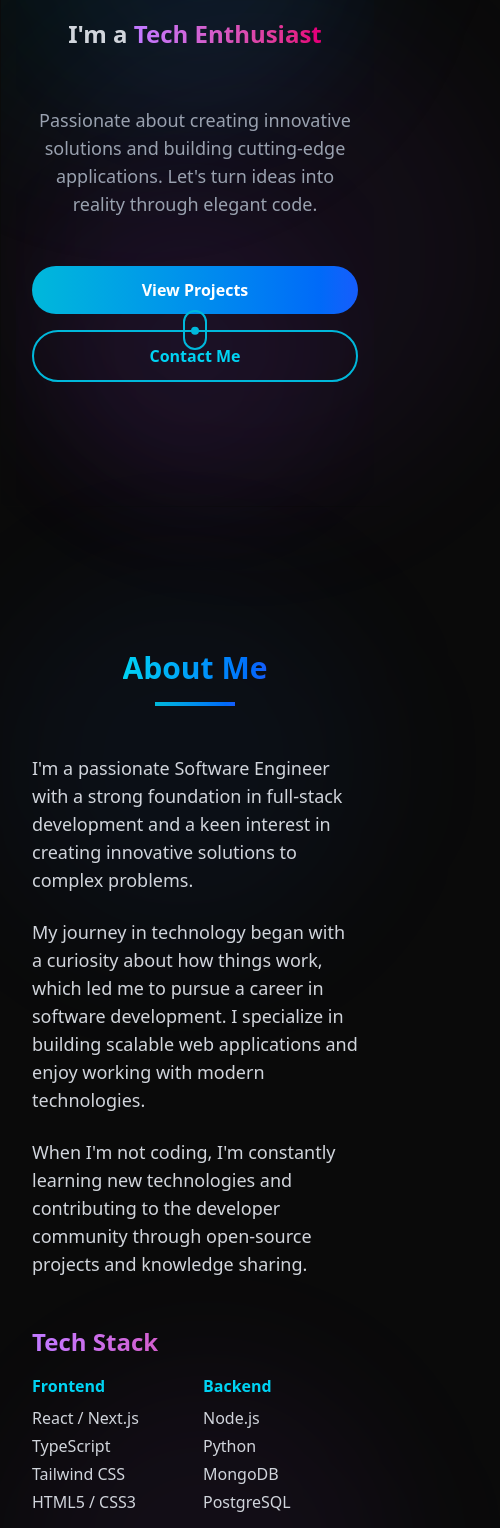
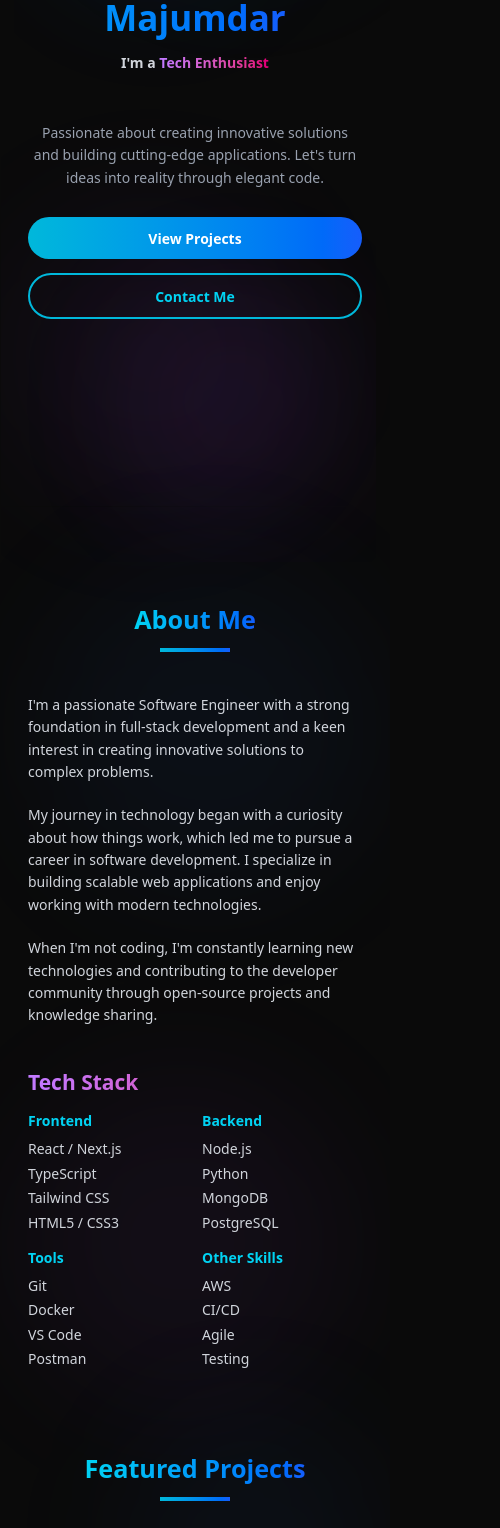
Before and after one commit to kisanms/portfolio-next, a Next.js app: page / in a window 390 px wide. Shown: the part 338-1866 px from the top of the page, 500 px wide, since content can reach past the window. Built offline with nearby package versions, Linux system fonts and the light colour scheme.

Commit message:
completed with warp AI

```diff
--- a/src/app/globals.css
+++ b/src/app/globals.css
@@ -3,6 +3,12 @@
 :root {
   --background: #0a0a0a;
   --foreground: #ededed;
+  --section-spacing-mobile: 3rem;
+  --section-spacing-tablet: 4rem;
+  --section-spacing-desktop: 5rem;
+  --container-padding-mobile: 1rem;
+  --container-padding-tablet: 2rem;
+  --container-padding-desktop: 2.5rem;
 }
 
 @theme inline {
@@ -12,25 +18,155 @@
   --font-mono: var(--font-geist-mono);
 }
 
+html {
+  font-size: 14px;
+}
+
+@media (min-width: 640px) {
+  html {
+    font-size: 15px;
+  }
+}
+
+@media (min-width: 1024px) {
+  html {
+    font-size: 16px;
+  }
+}
+
 body {
   background: var(--background);
   color: var(--foreground);
   font-family: var(--font-sans), Arial, Helvetica, sans-serif;
   overflow-x: hidden;
+  min-height: 100vh;
+  width: 100%;
+  text-rendering: optimizeSpeed;
 }
 
-/* Sci-fi background grid pattern */
+/* Responsive container */
+.container {
+  width: 100%;
+  padding-left: var(--container-padding-mobile);
+  padding-right: var(--container-padding-mobile);
+  margin-left: auto;
+  margin-right: auto;
+}
+
+@media (min-width: 640px) {
+  .container {
+    padding-left: var(--container-padding-tablet);
+    padding-right: var(--container-padding-tablet);
+    max-width: 640px;
+  }
+}
+
+@media (min-width: 768px) {
+  .container {
+    max-width: 768px;
+  }
+}
+
+@media (min-width: 1024px) {
+  .container {
+    padding-left: var(--container-padding-desktop);
+    padding-right: var(--container-padding-desktop);
+    max-width: 1024px;
+  }
+}
+
+@media (min-width: 1280px) {
+  .container {
+    max-width: 1280px;
+  }
+}
+
+@media (min-width: 1536px) {
+  .container {
+    max-width: 1536px;
+  }
+}
+
+/* Section spacing */
+section {
+  padding-top: var(--section-spacing-mobile);
+  padding-bottom: var(--section-spacing-mobile);
+}
+
+@media (min-width: 640px) {
+  section {
+    padding-top: var(--section-spacing-tablet);
+    padding-bottom: var(--section-spacing-tablet);
+  }
+}
+
+@media (min-width: 1024px) {
+  section {
+    padding-top: var(--section-spacing-desktop);
+    padding-bottom: var(--section-spacing-desktop);
+  }
+}
+
+/* Responsive typography */
+h1 {
+  font-size: clamp(2.5rem, 8vw, 4rem);
+  line-height: 1.1;
+}
+
+h2 {
+  font-size: clamp(1.8rem, 5vw, 2.5rem);
+  line-height: 1.2;
+}
+
+h3 {
+  font-size: clamp(1.5rem, 4vw, 2rem);
+  line-height: 1.3;
+}
+
+p {
+  font-size: clamp(1rem, 3vw, 1.125rem);
+  line-height: 1.6;
+}
+
+/* Sci-fi background grid pattern - responsive */
 .bg-grid-pattern {
   background-image:
     linear-gradient(rgba(10, 10, 10, 0.8) 1px, transparent 1px),
     linear-gradient(90deg, rgba(10, 10, 10, 0.8) 1px, transparent 1px);
-  background-size: 40px 40px;
+  background-size: clamp(20px, 5vw, 40px) clamp(20px, 5vw, 40px);
   background-position: center center;
+}
+
+/* Responsive background blur elements */
+.bg-blur-xs {
+  width: clamp(150px, 30vw, 300px);
+  height: clamp(150px, 30vw, 300px);
+}
+
+.bg-blur-sm {
+  width: clamp(200px, 40vw, 400px);
+  height: clamp(200px, 40vw, 400px);
+}
+
+.bg-blur-md {
+  width: clamp(250px, 50vw, 500px);
+  height: clamp(250px, 50vw, 500px);
+}
+
+.bg-blur-lg {
+  width: clamp(300px, 60vw, 600px);
+  height: clamp(300px, 60vw, 600px);
 }
 
 /* Custom scrollbar */
 ::-webkit-scrollbar {
-  width: 10px;
+  width: 8px;
+}
+
+@media (min-width: 640px) {
+  ::-webkit-scrollbar {
+    width: 10px;
+  }
 }
 
 ::-webkit-scrollbar-track {
@@ -61,3 +197,34 @@ body {
 .animate-pulse-slow {
   animation: pulse 3s cubic-bezier(0.4, 0, 0.6, 1) infinite;
 }
+
+/* Responsive utilities */
+.responsive-grid {
+  display: grid;
+  grid-template-columns: repeat(auto-fit, minmax(280px, 1fr));
+  gap: 1.5rem;
+}
+
+.responsive-grid-sm {
+  display: grid;
+  grid-template-columns: repeat(auto-fit, minmax(240px, 1fr));
+  gap: 1rem;
+}
+
+@media (max-width: 639px) {
+  .hide-mobile {
+    display: none !important;
+  }
+}
+
+@media (min-width: 640px) and (max-width: 1023px) {
+  .hide-tablet {
+    display: none !important;
+  }
+}
+
+@media (min-width: 1024px) {
+  .hide-desktop {
+    display: none !important;
+  }
+}
--- a/src/app/layout.tsx
+++ b/src/app/layout.tsx
@@ -19,6 +19,13 @@ export const metadata: Metadata = {
   keywords: ["developer", "portfolio", "software engineer", "web developer", "tech"],
   authors: [{ name: "Kisan Majumdar" }],
   creator: "Kisan Majumdar",
+  manifest: "/manifest.json",
+  openGraph: {
+    title: "Kisan Majumdar | Portfolio",
+    description: "Software Engineer & Tech Enthusiast - Portfolio showcasing projects, skills, and achievements",
+    type: "website",
+    locale: "en_US",
+  },
 };
 
 export const viewport: Viewport = {
@@ -26,6 +33,9 @@ export const viewport: Viewport = {
   width: "device-width",
   initialScale: 1,
   maximumScale: 5,
+  minimumScale: 1,
+  userScalable: true,
+  viewportFit: "cover",
 };
 
 export default function RootLayout({
@@ -34,22 +44,60 @@ export default function RootLayout({
   children: React.ReactNode;
 }>) {
   return (
-    <html lang="en" className="dark scroll-smooth">
+    <html
+      lang="en"
+      className="dark scroll-smooth"
+      style={{ scrollBehavior: 'smooth' }}
+    >
       <body
-        className={`${geistSans.variable} ${geistMono.variable} antialiased bg-black text-gray-100 min-h-screen`}
+        className={`${geistSans.variable} ${geistMono.variable} antialiased bg-black text-gray-100 min-h-screen touch-manipulation`}
       >
         <div className="bg-grid-pattern bg-fixed min-h-screen">
           {/* Background decorative elements */}
           <div className="absolute inset-0 bg-[radial-gradient(ellipse_at_center,_var(--tw-gradient-stops))] from-blue-900/20 via-black to-black z-[-1]"></div>
-          <div className="absolute top-0 right-0 w-[500px] h-[500px] bg-cyan-500/5 rounded-full blur-3xl z-[-1]"></div>
-          <div className="absolute bottom-0 left-0 w-[500px] h-[500px] bg-purple-500/5 rounded-full blur-3xl z-[-1]"></div>
+          <div className="absolute top-0 right-0 bg-cyan-500/5 rounded-full blur-3xl z-[-1] bg-blur-lg"></div>
+          <div className="absolute bottom-0 left-0 bg-purple-500/5 rounded-full blur-3xl z-[-1] bg-blur-lg"></div>
 
           {/* Main content */}
           <Navbar />
-          <main className="relative z-10 mx-auto max-w-7xl px-4 pt-16 sm:px-6 lg:px-8">
-            {children}
+          <main className="relative z-10 pt-16">
+            <div className="container mx-auto">
+              {children}
+            </div>
           </main>
+
+          {/* Back to top button - hidden on large screens, visible on scroll */}
+          <a
+            href="#"
+            className="fixed bottom-4 right-4 z-50 bg-gradient-to-r from-cyan-500 to-blue-600 p-2 rounded-full shadow-lg opacity-0 invisible md:hidden transition-all duration-300 transform translate-y-4 hover:scale-110 scroll-visible"
+            aria-label="Back to top"
+            id="back-to-top"
+          >
+            <svg xmlns="http://www.w3.org/2000/svg" className="h-6 w-6 text-white" fill="none" viewBox="0 0 24 24" stroke="currentColor">
+              <path strokeLinecap="round" strokeLinejoin="round" strokeWidth={2} d="M5 15l7-7 7 7" />
+            </svg>
+          </a>
         </div>
+
+        {/* Script for back-to-top button visibility */}
+        <script dangerouslySetInnerHTML={{
+          __html: `
+            document.addEventListener('DOMContentLoaded', function() {
+              const backToTop = document.getElementById('back-to-top');
+              if (backToTop) {
+                window.addEventListener('scroll', function() {
+                  if (window.scrollY > 300) {
+                    backToTop.classList.remove('opacity-0', 'invisible', 'translate-y-4');
+                    backToTop.classList.add('opacity-100', 'visible', 'translate-y-0');
+                  } else {
+                    backToTop.classList.add('opacity-0', 'invisible', 'translate-y-4');
+                    backToTop.classList.remove('opacity-100', 'visible', 'translate-y-0');
+                  }
+                });
+              }
+            });
+          `
+        }} />
       </body>
     </html>
   );
--- a/src/components/sections/About.tsx
+++ b/src/components/sections/About.tsx
@@ -40,7 +40,7 @@ const About = () => {
             className="space-y-6"
           >
             <p className="text-gray-300 text-lg">
-              I'm a passionate Software Engineer with a strong foundation in full-stack development
+              I&apos;m a passionate Software Engineer with a strong foundation in full-stack development
               and a keen interest in creating innovative solutions to complex problems.
             </p>
             <p className="text-gray-300 text-lg">
@@ -49,7 +49,7 @@ const About = () => {
               building scalable web applications and enjoy working with modern technologies.
             </p>
             <p className="text-gray-300 text-lg">
-              When I'm not coding, I'm constantly learning new technologies and contributing
+              When I&apos;m not coding, I&apos;m constantly learning new technologies and contributing
               to the developer community through open-source projects and knowledge sharing.
             </p>
           </motion.div>
--- a/src/components/sections/Hero.tsx
+++ b/src/components/sections/Hero.tsx
@@ -3,8 +3,6 @@ import { useState, useEffect } from "react";
 import { motion } from "framer-motion";
 
 const Hero = () => {
-  const [text, setText] = useState("");
-  const fullText = "Software Engineer";
   const [currentWordIndex, setCurrentWordIndex] = useState(0);
   const techWords = [
     "Full Stack Developer",
@@ -13,20 +11,6 @@ const Hero = () => {
     "Software Engineer"
   ];
 
-  // Typing animation effect
-  useEffect(() => {
-    let currentIndex = 0;
-    const intervalId = setInterval(() => {
-      setText(fullText.slice(0, currentIndex));
-      currentIndex++;
-      if (currentIndex > fullText.length) {
-        currentIndex = 0;
-      }
-    }, 100);
-
-    return () => clearInterval(intervalId);
-  }, []);
-
   // Rotating words effect
   useEffect(() => {
     const wordInterval = setInterval(() => {
@@ -34,25 +18,25 @@ const Hero = () => {
     }, 3000);
 
     return () => clearInterval(wordInterval);
-  }, []);
+  }, [techWords.length]);
 
   return (
     <section className="min-h-screen flex items-center justify-center relative overflow-hidden">
       {/* Animated background elements */}
       <div className="absolute inset-0 z-0">
-        <div className="absolute top-20 left-10 w-72 h-72 bg-blue-500/10 rounded-full blur-3xl animate-pulse-slow"></div>
-        <div className="absolute bottom-20 right-10 w-72 h-72 bg-purple-500/10 rounded-full blur-3xl animate-pulse-slow"></div>
+        <div className="absolute top-10 md:top-20 left-5 md:left-10 bg-blue-500/10 rounded-full blur-3xl animate-pulse-slow bg-blur-md"></div>
+        <div className="absolute bottom-10 md:bottom-20 right-5 md:right-10 bg-purple-500/10 rounded-full blur-3xl animate-pulse-slow bg-blur-md"></div>
       </div>
 
-      <div className="relative z-10 text-center px-4">
+      <div className="container relative z-10 text-center">
         <motion.div
           initial={{ opacity: 0, y: 20 }}
           animate={{ opacity: 1, y: 0 }}
           transition={{ duration: 0.8 }}
         >
-          <h1 className="text-4xl md:text-6xl font-bold mb-6">
+          <h1 className="font-bold mb-4 md:mb-6">
             <span className="text-transparent bg-clip-text bg-gradient-to-r from-cyan-400 to-blue-600">
-              Hello, I'm Kisan Majumdar
+              Hello, I&apos;m Kisan Majumdar
             </span>
           </h1>
         </motion.div>
@@ -61,9 +45,9 @@ const Hero = () => {
           initial={{ opacity: 0, y: 20 }}
           animate={{ opacity: 1, y: 0 }}
           transition={{ duration: 0.8, delay: 0.2 }}
-          className="text-2xl md:text-4xl font-semibold mb-8 h-14"
+          className="font-semibold mb-6 md:mb-8 min-h-[3.5rem]"
         >
-          <span className="text-gray-300">I'm a </span>
+          <span className="text-gray-300">I&apos;m a </span>
           <span className="text-transparent bg-clip-text bg-gradient-to-r from-purple-400 to-pink-600">
             {techWords[currentWordIndex]}
           </span>
@@ -73,10 +57,10 @@ const Hero = () => {
           initial={{ opacity: 0, y: 20 }}
           animate={{ opacity: 1, y: 0 }}
           transition={{ duration: 0.8, delay: 0.4 }}
-          className="text-gray-400 text-lg md:text-xl max-w-2xl mx-auto mb-12"
+          className="text-gray-400 max-w-2xl mx-auto mb-8 md:mb-12"
         >
           Passionate about creating innovative solutions and building cutting-edge applications.
-          Let's turn ideas into reality through elegant code.
+          Let&apos;s turn ideas into reality through elegant code.
         </motion.p>
 
         <motion.div
@@ -87,36 +71,36 @@ const Hero = () => {
         >
           <a
             href="#projects"
-            className="px-8 py-3 bg-gradient-to-r from-cyan-500 to-blue-600 rounded-full text-white font-semibold hover:from-cyan-600 hover:to-blue-700 transition-all duration-300 transform hover:scale-105"
+            className="px-6 sm:px-8 py-3 bg-gradient-to-r from-cyan-500 to-blue-600 rounded-full text-white font-semibold hover:from-cyan-600 hover:to-blue-700 transition-all duration-300 transform hover:scale-105"
           >
             View Projects
           </a>
           <a
             href="#contact"
-            className="px-8 py-3 bg-transparent border-2 border-cyan-500 rounded-full text-cyan-400 font-semibold hover:bg-cyan-500/10 transition-all duration-300 transform hover:scale-105"
+            className="px-6 sm:px-8 py-3 bg-transparent border-2 border-cyan-500 rounded-full text-cyan-400 font-semibold hover:bg-cyan-500/10 transition-all duration-300 transform hover:scale-105"
           >
             Contact Me
           </a>
         </motion.div>
 
-        {/* Scroll indicator */}
+        {/* Scroll indicator - hide on small mobile screens */}
         <motion.div
           initial={{ opacity: 0 }}
           animate={{ opacity: 1 }}
           transition={{ duration: 0.8, delay: 1 }}
-          className="absolute bottom-8 left-1/2 transform -translate-x-1/2"
+          className="absolute bottom-4 sm:bottom-8 left-1/2 transform -translate-x-1/2 hidden sm:block"
         >
-          <div className="w-6 h-10 border-2 border-cyan-500 rounded-full flex justify-center p-1">
+          <div className="w-5 h-9 sm:w-6 sm:h-10 border-2 border-cyan-500 rounded-full flex justify-center p-1">
             <motion.div
               animate={{
-                y: [0, 12, 0],
+                y: [0, 10, 0],
               }}
               transition={{
                 duration: 1.5,
                 repeat: Infinity,
                 repeatType: "loop",
               }}
-              className="w-2 h-2 bg-cyan-500 rounded-full"
+              className="w-1.5 sm:w-2 h-1.5 sm:h-2 bg-cyan-500 rounded-full"
             />
           </div>
         </motion.div>
--- a/src/components/sections/Projects.tsx
+++ b/src/components/sections/Projects.tsx
@@ -1,9 +1,24 @@
 "use client";
 import { motion } from "framer-motion";
-import { useState } from "react";
+
+// Project type definition
+interface Project {
+  title: string;
+  description: string;
+  tags: string[];
+  image: string;
+  link: string;
+  github: string;
+}
+
+// Props type for ProjectCard component
+interface ProjectCardProps {
+  project: Project;
+  index: number;
+}
 
 // Sample project data - you can modify this with your actual projects
-const projects = [
+const projects: Project[] = [
   {
     title: "Project One",
     description: "A full-stack web application built with Next.js, TypeScript, and MongoDB. Features real-time updates and responsive design.",
@@ -31,40 +46,36 @@ const projects = [
   // Add more projects as needed
 ];
 
-const ProjectCard = ({ project, index }) => {
-  const [isHovered, setIsHovered] = useState(false);
-
+const ProjectCard = ({ project, index }: ProjectCardProps) => {
   return (
     <motion.div
       initial={{ opacity: 0, y: 20 }}
       whileInView={{ opacity: 1, y: 0 }}
       transition={{ duration: 0.5, delay: index * 0.1 }}
-      className="relative group"
-      onMouseEnter={() => setIsHovered(true)}
-      onMouseLeave={() => setIsHovered(false)}
+      className="relative group h-full"
     >
-      <div className="relative overflow-hidden rounded-xl bg-gray-900/50 border border-gray-800 backdrop-blur-sm transition-all duration-300 hover:border-cyan-500/50 hover:shadow-lg hover:shadow-cyan-500/10">
-        <div className="p-6">
-          <h3 className="text-xl font-semibold mb-2 text-transparent bg-clip-text bg-gradient-to-r from-cyan-400 to-blue-600">
+      <div className="relative overflow-hidden rounded-xl bg-gray-900/50 border border-gray-800 backdrop-blur-sm transition-all duration-300 hover:border-cyan-500/50 hover:shadow-lg hover:shadow-cyan-500/10 h-full flex flex-col">
+        <div className="p-4 sm:p-6 flex flex-col flex-grow">
+          <h3 className="text-lg sm:text-xl font-semibold mb-2 text-transparent bg-clip-text bg-gradient-to-r from-cyan-400 to-blue-600">
             {project.title}
           </h3>
-          <p className="text-gray-400 mb-4">{project.description}</p>
-          <div className="flex flex-wrap gap-2 mb-4">
+          <p className="text-gray-400 mb-4 text-sm sm:text-base flex-grow">{project.description}</p>
+          <div className="flex flex-wrap gap-1.5 sm:gap-2 mb-4">
             {project.tags.map((tag, index) => (
               <span
                 key={index}
-                className="px-2 py-1 text-sm text-cyan-400 bg-cyan-900/20 rounded-full border border-cyan-800/50"
+                className="px-2 py-0.5 sm:py-1 text-xs sm:text-sm text-cyan-400 bg-cyan-900/20 rounded-full border border-cyan-800/50"
               >
                 {tag}
               </span>
             ))}
           </div>
-          <div className="flex space-x-4">
+          <div className="flex flex-col sm:flex-row sm:space-x-4 gap-2 sm:gap-0 mt-auto">
             <a
               href={project.link}
               target="_blank"
               rel="noopener noreferrer"
-              className="px-4 py-2 text-sm font-semibold text-white bg-gradient-to-r from-cyan-500 to-blue-600 rounded-full hover:from-cyan-600 hover:to-blue-700 transition-all duration-300 transform hover:scale-105"
+              className="px-4 py-2 text-sm font-semibold text-white bg-gradient-to-r from-cyan-500 to-blue-600 rounded-full hover:from-cyan-600 hover:to-blue-700 transition-all duration-300 transform hover:scale-105 text-center active:scale-95 touch-manipulation"
             >
               View Live
             </a>
@@ -72,7 +83,7 @@ const ProjectCard = ({ project, index }) => {
               href={project.github}
               target="_blank"
               rel="noopener noreferrer"
-              className="px-4 py-2 text-sm font-semibold text-cyan-400 border border-cyan-500 rounded-full hover:bg-cyan-500/10 transition-all duration-300 transform hover:scale-105"
+              className="px-4 py-2 text-sm font-semibold text-cyan-400 border border-cyan-500 rounded-full hover:bg-cyan-500/10 transition-all duration-300 transform hover:scale-105 text-center active:scale-95 touch-manipulation"
             >
               View Code
             </a>
@@ -87,19 +98,19 @@ const ProjectCard = ({ project, index }) => {
 
 const Projects = () => {
   return (
-    <section id="projects" className="py-20 relative">
+    <section id="projects" className="relative">
       {/* Background accents */}
-      <div className="absolute top-0 right-0 w-96 h-96 bg-blue-500/5 rounded-full blur-3xl z-0"></div>
-      <div className="absolute bottom-0 left-0 w-96 h-96 bg-purple-500/5 rounded-full blur-3xl z-0"></div>
+      <div className="absolute top-0 right-0 bg-blue-500/5 rounded-full blur-3xl z-0 bg-blur-md"></div>
+      <div className="absolute bottom-0 left-0 bg-purple-500/5 rounded-full blur-3xl z-0 bg-blur-md"></div>
 
-      <div className="relative z-10 max-w-6xl mx-auto px-4 sm:px-6 lg:px-8">
+      <div className="container relative z-10">
         <motion.div
           initial={{ opacity: 0, y: 20 }}
           whileInView={{ opacity: 1, y: 0 }}
           viewport={{ once: true }}
-          className="text-center mb-12"
+          className="text-center mb-8 sm:mb-12"
         >
-          <h2 className="text-3xl md:text-4xl font-bold mb-4">
+          <h2 className="font-bold mb-4">
             <span className="text-transparent bg-clip-text bg-gradient-to-r from-cyan-400 to-blue-600">
               Featured Projects
             </span>
@@ -107,7 +118,7 @@ const Projects = () => {
           <div className="w-20 h-1 bg-gradient-to-r from-cyan-500 to-blue-600 mx-auto"></div>
         </motion.div>
 
-        <div className="grid grid-cols-1 md:grid-cols-2 lg:grid-cols-3 gap-6">
+        <div className="responsive-grid">
           {projects.map((project, index) => (
             <ProjectCard key={index} project={project} index={index} />
           ))}
```
Also changed, not shown: src/components/sections/Contact.tsx (+65 -29 lines), src/components/sections/Skills.tsx (+48 -27 lines).
